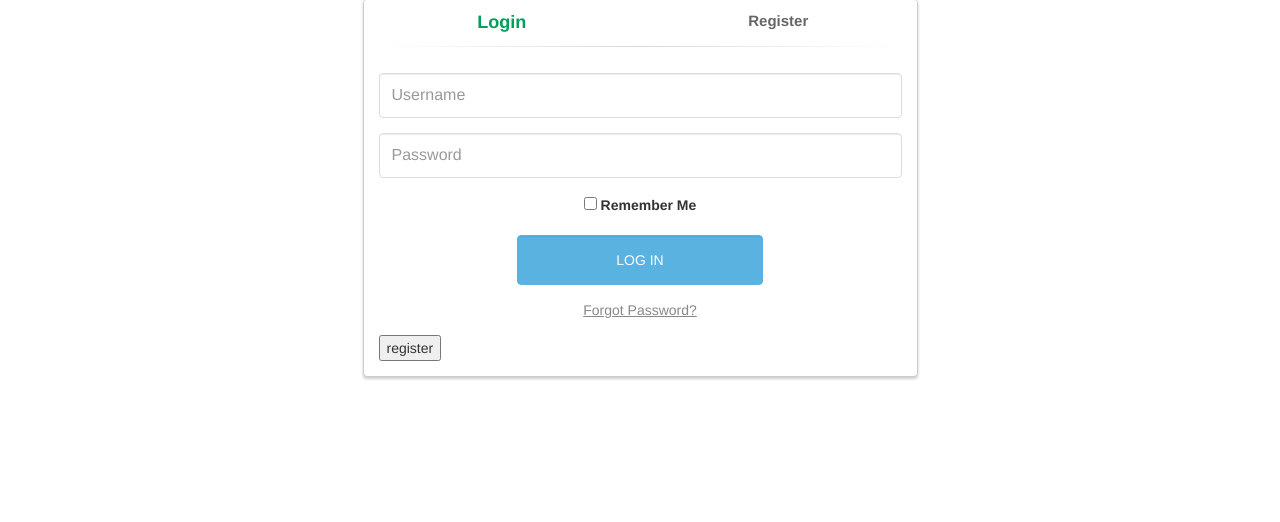
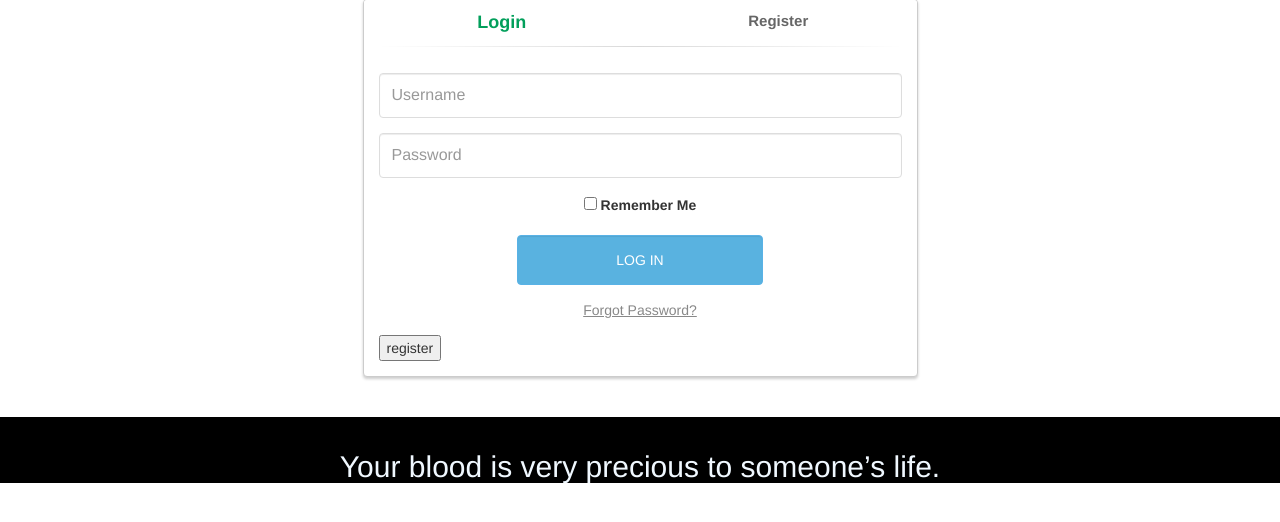
Before and after one commit to Hyderabad2017/team-3, a Django app: template Blood/uwhapp/templates/uwhapp/donor_login.html in a window 1280 px wide. Shown: the part 91-613 px from the top of the page. Run offline with Django 3.2, Linux system fonts and the light colour scheme; the template is opened without the code that fills it, so the values that code supplies are empty; parts of the project's set-up code (start-up, migrations or seed data) failed here and were passed over; some libraries are stand-ins or nearby versions.

Commit message:
footers added

```diff
--- a/Blood/uwhapp/templates/uwhapp/donor_login.html
+++ b/Blood/uwhapp/templates/uwhapp/donor_login.html
@@ -9,6 +9,14 @@
   <link rel='stylesheet prefetch' href='https://cdnjs.cloudflare.com/ajax/libs/twitter-bootstrap/3.3.7/css/bootstrap.min.css'>
 
       <link rel="stylesheet" href="{% static 'css/style.css' %}">
+    <style>
+    footer{
+height:20%;
+width:100%;
+background-color:black;
+    color: aliceblue;
+    text-align: center;
+}</style>
 
 
 </head>
@@ -74,4 +82,10 @@
     <script src="js/index.js"></script>
 
 </body>
+    <footer >
+    <h2><br>Your blood is very precious to someone’s life.
+
+
+
+ </h2></footer>
 </html>
```
Also changed, not shown: Blood/uwhapp/templates/uwhapp/donor_register.html (+15 -3 lines).
